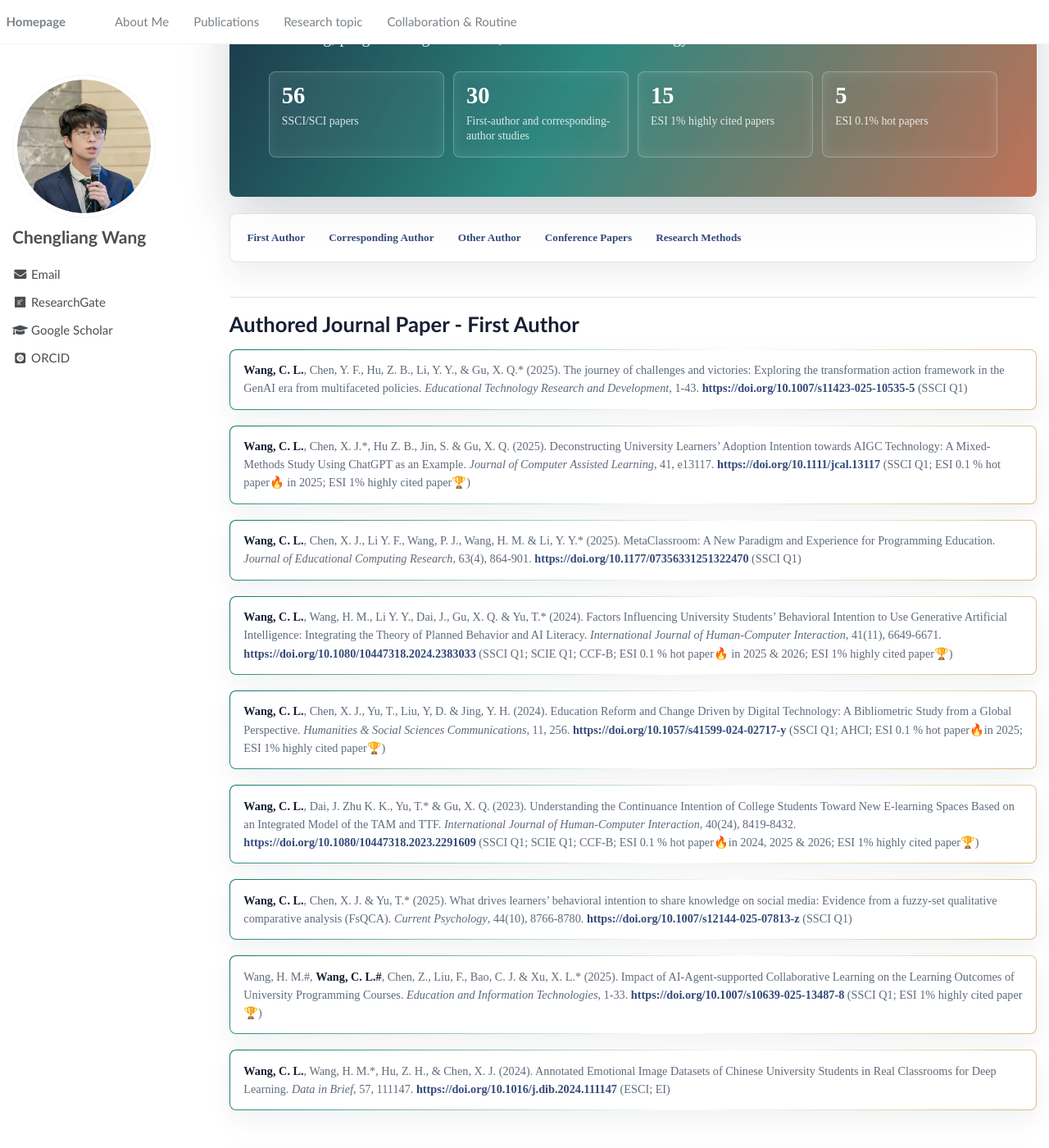
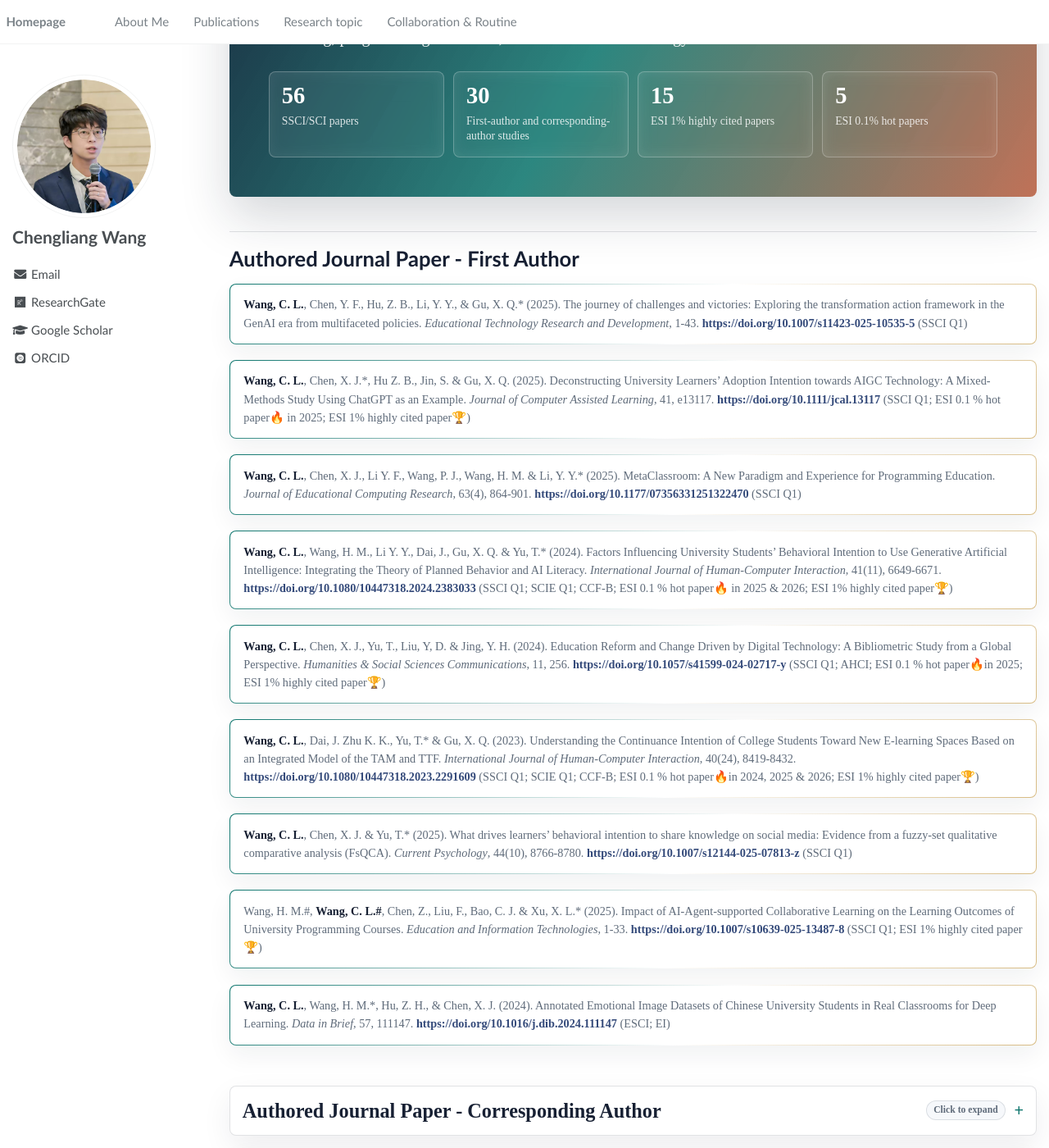
Before and after one commit to wcledutech/wcledutech.github.io, a Jekyll site: the page built from _pages/publications.md, in a window 1280 px wide and 1400 px high, scrolled down 256 px. Shown: the whole window at 82% size. Built offline with Jekyll 4.4.1, drawn with Linux system fonts in a browser that asks for light colours; some web fonts are replaced; part of the change alters nothing that is shown.

Commit message:
Remove publications section navigation

```diff
--- a/_pages/publications.md
+++ b/_pages/publications.md
@@ -92,41 +92,6 @@ author_profile: true
   color: rgba(255,255,255,.84);
   font-size: .92rem;
   line-height: 1.35;
-}
-
-.publication-nav {
-  position: sticky;
-  top: 5rem;
-  z-index: 20;
-  display: flex;
-  flex-wrap: wrap;
-  gap: .5rem;
-  margin: 1.35rem 0 2rem;
-  padding: .65rem;
-  border: 1px solid var(--line);
-  border-radius: 8px;
-  background: rgba(255,255,255,.88);
-  backdrop-filter: blur(12px);
-  box-shadow: 0 14px 36px rgba(23,32,51,.08);
-}
-
-.publication-nav a {
-  display: inline-flex;
-  align-items: center;
-  min-height: 38px;
-  padding: .45rem .72rem;
-  border-radius: 6px;
-  color: var(--ink);
-  text-decoration: none;
-  font-size: .88rem;
-  line-height: 1.2;
-  transition: background .2s ease, color .2s ease, transform .2s ease;
-}
-
-.publication-nav a:hover {
-  color: #fff;
-  background: var(--ink);
-  transform: translateY(-1px);
 }
 
 .publication-page h2 {
@@ -311,12 +276,6 @@ author_profile: true
 }
 
 @media (max-width: 620px) {
-  .publication-nav {
-    position: relative;
-    top: auto;
-  }
-
-  .publication-nav a,
   .method-count {
     width: 100%;
   }
@@ -350,14 +309,6 @@ author_profile: true
     <div class="publication-metric"><strong>5</strong><span>ESI 0.1% hot papers</span></div>
   </div>
 </section>
-
-<nav class="publication-nav" aria-label="Publication page sections">
-  <a href="#authored-journal-paper---first-author">First Author</a>
-  <a href="#corresponding-author-publications">Corresponding Author</a>
-  <a href="#other-author-publications">Other Author</a>
-  <a href="#conference-publications">Conference Papers</a>
-  <a href="#research-methods">Research Methods</a>
-</nav>
 
 ## Authored Journal Paper - First Author
 - **Wang, C. L.**, Chen, Y. F., Hu, Z. B., Li, Y. Y., & Gu, X. Q.* (2025). The journey of challenges and victories: Exploring the transformation action framework in the GenAI era from multifaceted policies. *Educational Technology Research and Development*, 1-43. [https://doi.org/10.1007/s11423-025-10535-5](https://doi.org/10.1007/s11423-025-10535-5) (SSCI Q1)
```
